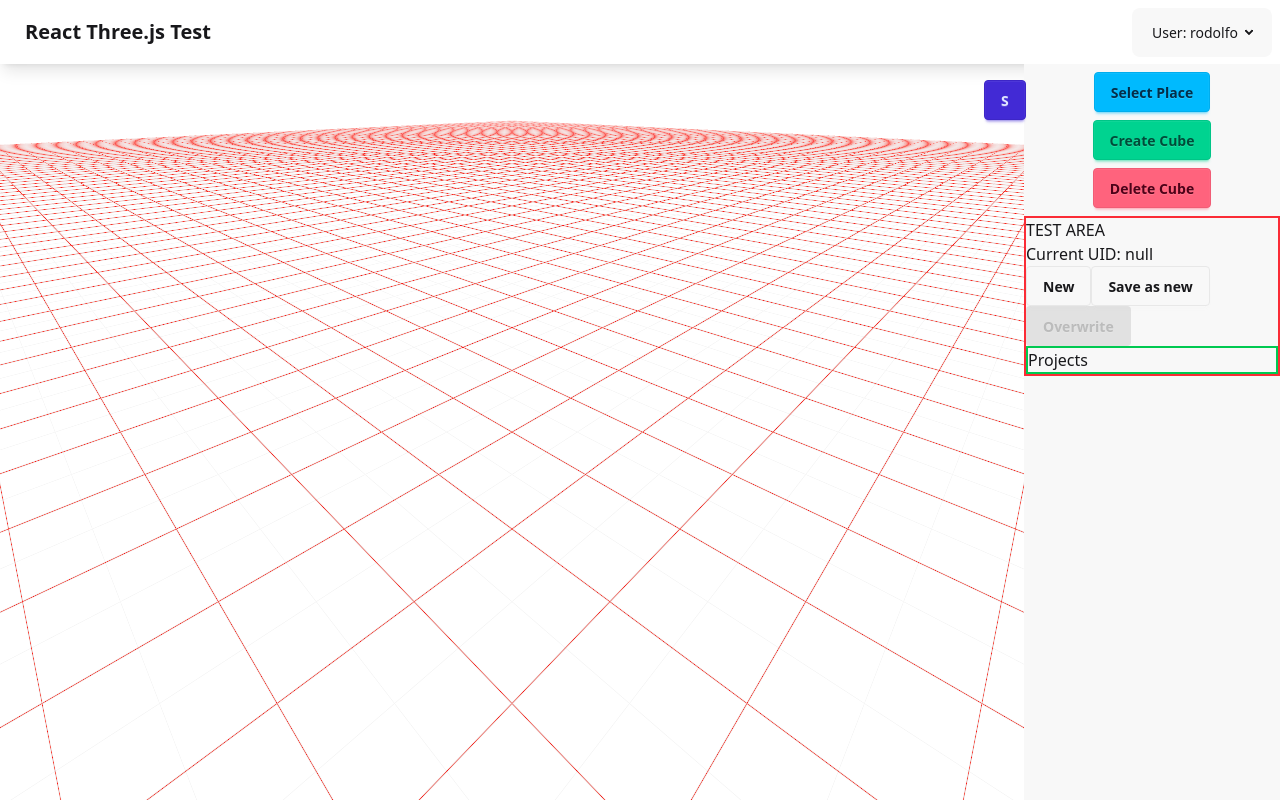
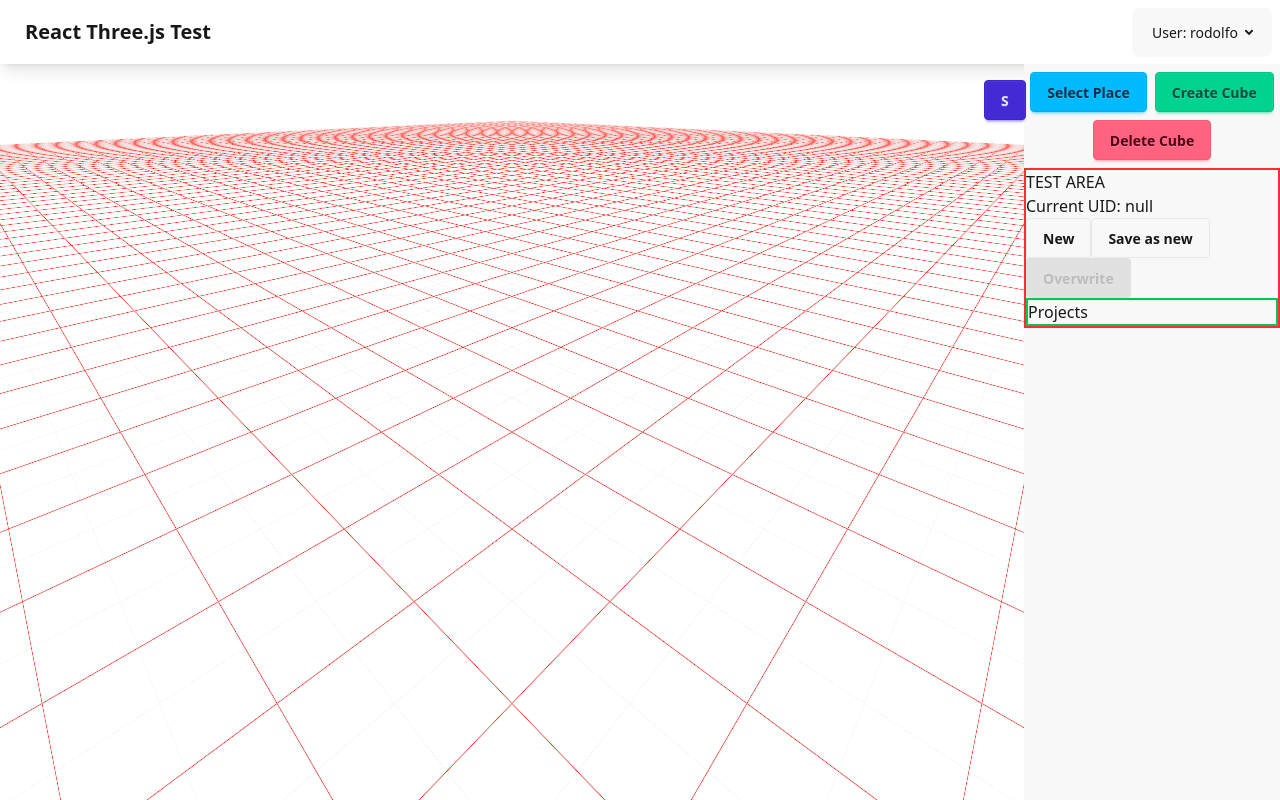
Before and after one commit to eisterman/react-three-test, a React (Vite) app: page / in a window 1280 px wide. Built offline with nearby package versions, Linux system fonts and the light colour scheme.

Commit message:
Flex Wrap the buttons in the sidebar

```diff
--- a/src/components/Sidebar.tsx
+++ b/src/components/Sidebar.tsx
@@ -12,11 +12,10 @@ export function Sidebar({ className }: { className?: string }) {
   const cubes = useProjectStore((state) => state.cubes);
   return (
     <div className={clsx('bg-base-200', className)}>
-      <div className={'flex flex-col items-center gap-2 my-2'}>
+      <div className={'flex flex-row flex-wrap items-center justify-center gap-2 my-2'}>
         <button className='btn btn-info' onClick={() => placeDialog.current.showModal()}>
           Select Place
         </button>
-        <PlaceDialog ref={placeDialog} />
         <button
           className='btn btn-success'
           onClick={() => {
@@ -39,6 +38,7 @@ export function Sidebar({ className }: { className?: string }) {
           Delete Cube
         </button>
       </div>
+      <PlaceDialog ref={placeDialog} />
       <TestArea />
     </div>
   );
```
